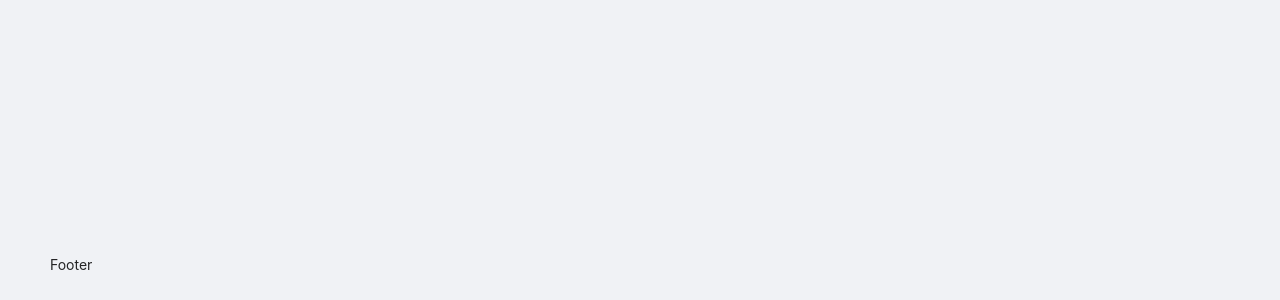
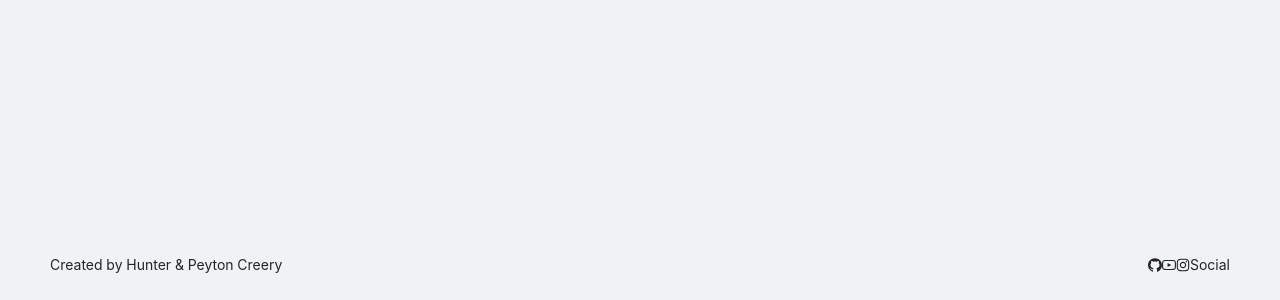
Before and after one commit to hpcreery/devtwins.js, a React (Create React App) app in the folder client/: page / in a window 1280 px wide. Shown: the part 770-1070 px from the top of the page. Built offline with nearby package versions, Linux system fonts and the light colour scheme; no server answers.

Commit message:
foorter progress checkpoint

```diff
--- a/client/src/components/Main.jsx
+++ b/client/src/components/Main.jsx
@@ -9,8 +9,16 @@ import MarkdownRenderer from './MarkdownRenderer'
 import FrontPage from './pages/FrontPage'
 
 // UI Elements
-import { Layout, Affix, Button } from 'antd'
-
+import { Layout, Affix, Button, Row, Col } from 'antd'
+import {
+	MailOutlined,
+	AppstoreOutlined,
+  SettingOutlined,
+  PictureOutlined,
+  GithubOutlined,
+  YoutubeOutlined,
+  InstagramOutlined
+} from '@ant-design/icons'
 
 const { Header, Footer, Sider, Content } = Layout
 
@@ -89,7 +97,18 @@ export default class Main extends Component {
             <Route path="/" exact component={FrontPage} />
             <Route path="/:category/:page" component={PageHandler} />
           </Content>
-          <Footer>Footer</Footer>
+          <Footer>
+          <Row justify="space-between">
+            <Col>Created by Hunter & Peyton Creery</Col>
+            <Col>
+              <GithubOutlined />
+              <YoutubeOutlined />
+              <InstagramOutlined />
+              Social
+            </Col>
+          </Row>
+            {/* Created by Hunter & Peyton Creery */}
+          </Footer>
         </Layout>
       </Router>
 		)
```
